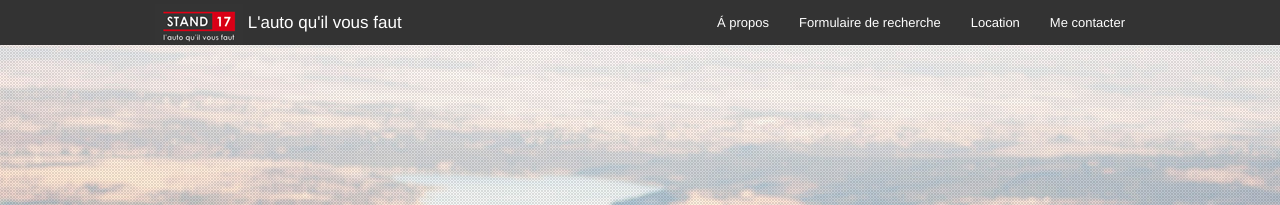
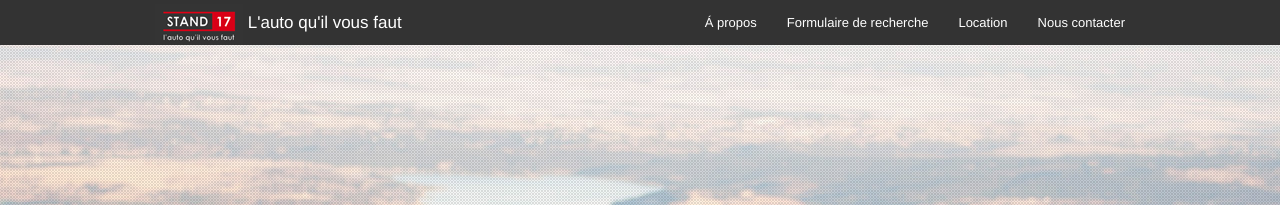
Before and after one commit to Thegeiger/S-17, a Jekyll site: the page built from index.html, in a window 1280 px wide and 900 px high. Shown: the top 205 px of the window. Built offline with Jekyll 4.4.1, drawn with Linux system fonts in a browser that asks for light colours.

Commit message:
Updated 'index.html' via CloudCannon

```diff
--- a/index.html
+++ b/index.html
@@ -68,7 +68,7 @@ location:
              <li><a id="lapp" href="#app">Á propos</a></li>
              <li><a id="lrech" href="#recherche">Formulaire de recherche</a></li>
              <li><a id="lench" href="#ench">Location</a></li>
-             <li><a id="lcontact" href="#contact">Me contacter</a></li>
+             <li><a id="lcontact" href="#contact">Nous contacter</a></li>
            </ul>
          </section>
        </nav>
```
